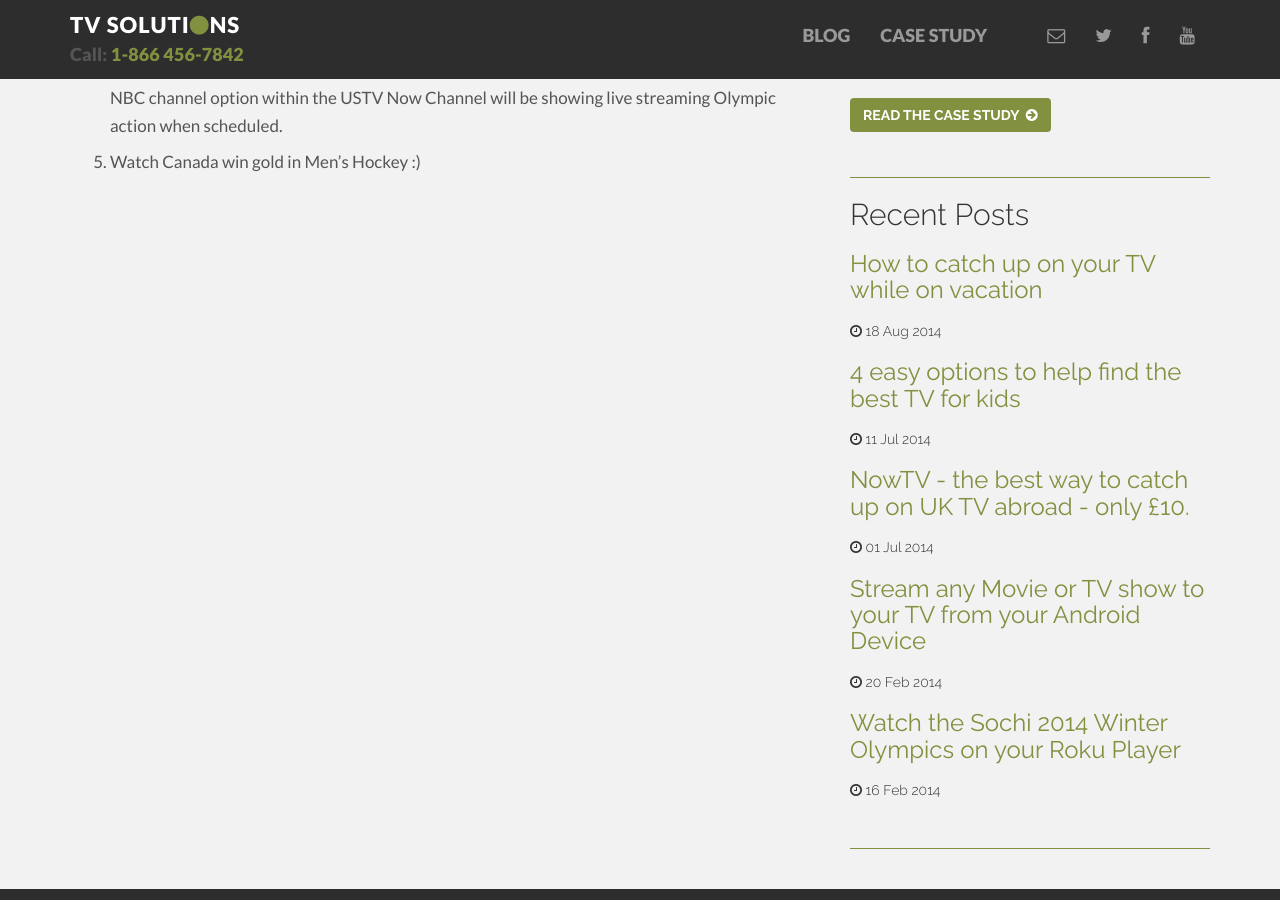
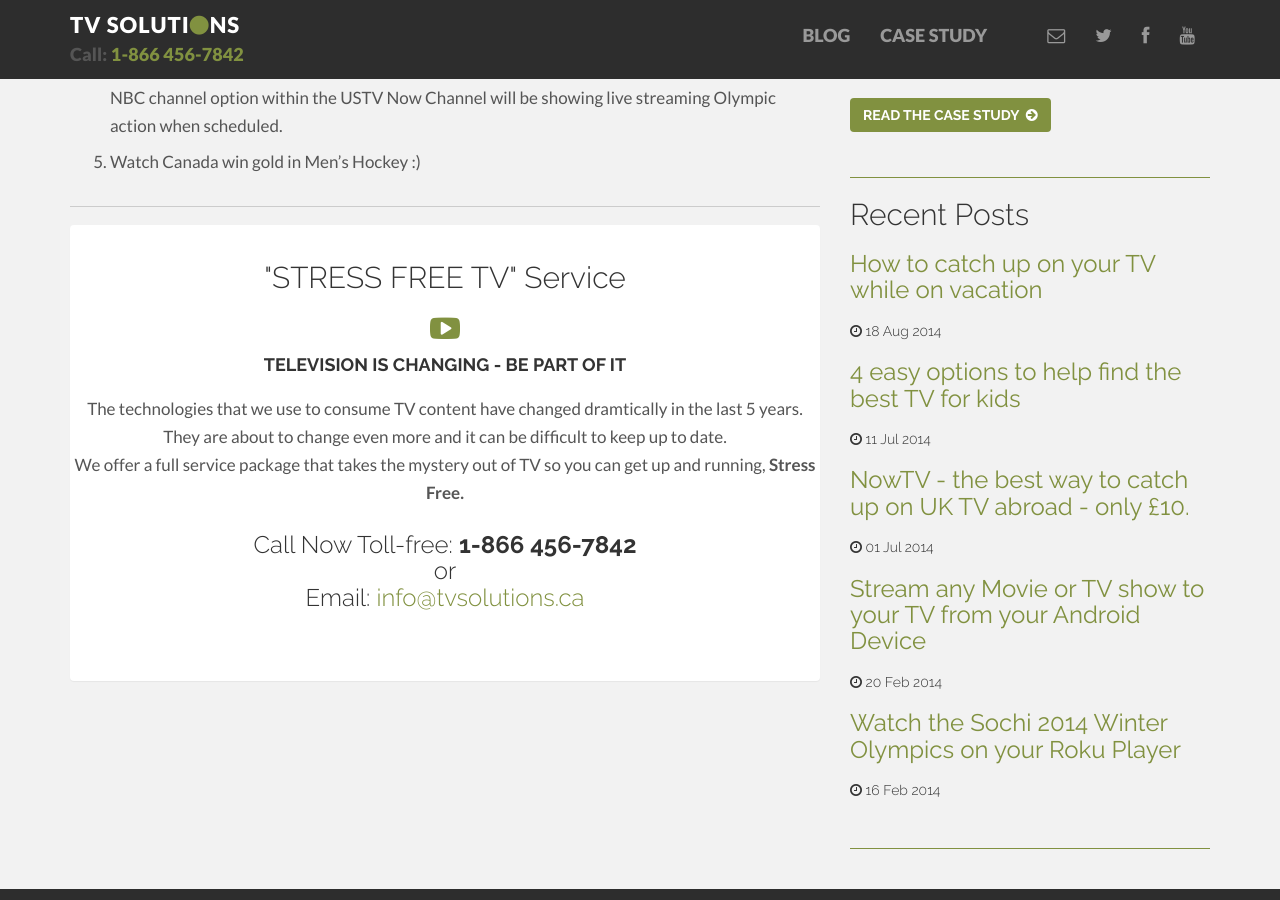
Before and after one commit to tvsolutions/tvsolutions.github.io, a Jekyll site: the page built from _posts/2014-02-16-watch-winter-olympics-on-roku.md, in a window 1280 px wide and 900 px high, scrolled down 696 px. Built offline with Jekyll 4.4.1, drawn with Linux system fonts in a browser that asks for light colours; nearby versions of some CDN libraries; Markdown is read by kramdown in place of the engine named in the settings.

Commit message:
Adding call to action to bottom of each post

```diff
--- /dev/null
+++ b/_includes/call-to-action.html
@@ -0,0 +1,11 @@
+<hr />
+<div class="panel w">
+  <h2 class="centered">"STRESS FREE TV" Service</h2>
+  <div class="centered main">
+    <i class="fa fa-youtube-play"></i>
+    <h4>TELEVISION IS CHANGING - BE PART OF IT</h4>
+    <p>The technologies that we use to consume TV content have changed dramtically in the last 5 years.<br />They are about to change even more and it can be difficult to keep up to date.<br />We offer  a full service package that takes the mystery out of TV so you can get up and running,     <strong>Stress Free.</strong></p>
+
+    <h3 class="centered">Call Now Toll-free: <strong>1-866 456-7842</strong> <br />or<br />Email: <a href="mailto:info@tvsolutions.ca">info@tvsolutions.ca</a></h3><br /><br />
+  </div>
+</div>
--- a/_layouts/post.html
+++ b/_layouts/post.html
@@ -13,6 +13,7 @@
         <div class="post">
           {{ content }}
         </div>
+        {% include call-to-action.html %}
       </div>
 
       <div class="col-lg-4" id="sidebar">
```
